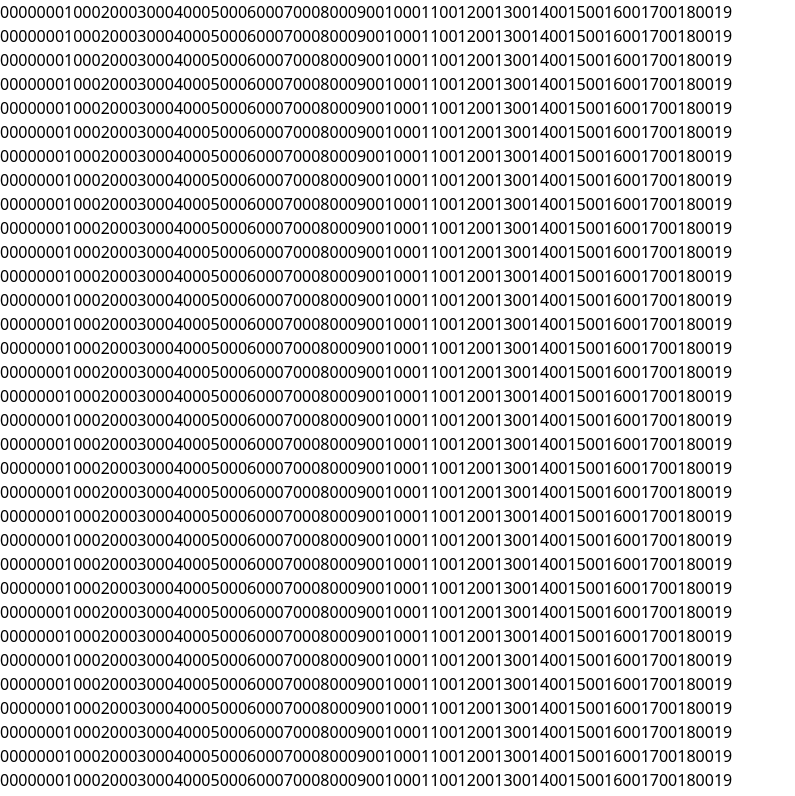
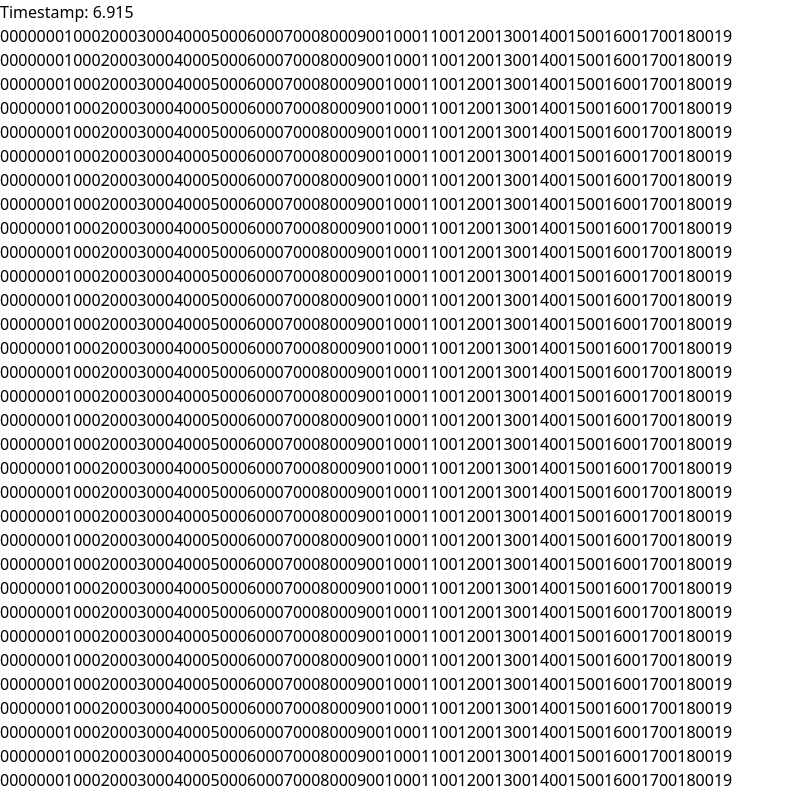
Before and after one commit to JakubWasilczyk/words-highlight, a React (Vite) app: page / in a window 1280 px wide. Shown: the top 796 px of the page, without its empty margins (0-795 px from the left). Built offline with nearby package versions, Linux system fonts and the light colour scheme.

Commit message:
add word searching and uuid

```diff
--- a/package.json
+++ b/package.json
@@ -10,8 +10,10 @@
     "preview": "vite preview"
   },
   "dependencies": {
+    "@types/uuid": "^10.0.0",
     "react": "^18.3.1",
-    "react-dom": "^18.3.1"
+    "react-dom": "^18.3.1",
+    "uuid": "^10.0.0"
   },
   "devDependencies": {
     "@eslint/js": "^9.9.0",
--- a/src/App.tsx
+++ b/src/App.tsx
@@ -1,58 +1,150 @@
 import { useEffect, useMemo, useState } from "react";
+import { v4 } from "uuid";
 
 type Word = {
+  uuid: string;
   start: number;
   end: number;
   text: string;
 };
 
-function getSentence(): Word[][] {
-  return [...Array(1000).keys()].map((i) =>
+const sentence = [...Array(4000).keys()].map((i) =>
   [...Array(20).keys()].map((j) => {
     return {
+      uuid: v4(),
       start: (20 * i + j) / 4,
       end: (20 * i + j + 1) / 4,
       text: j.toString().padStart(4, "0"),
     };
   }),
 );
+
+const useTimer = () => {
+  const [start, setStart] = useState(0);
+  const [timestamp, setTimestamp] = useState(0);
+
+  useEffect(() => {
+    setStart(new Date().getTime());
+  }, [setStart]);
+
+  useEffect(() => {
+    const interval = setInterval(() => {
+      setTimestamp((_) => (new Date().getTime() - start) / 1000);
+    }, 15);
+    return () => {
+      clearInterval(interval);
+    };
+  }, [start]);
+
+  return { timestamp, start } as const;
+};
+
+const Timer = () => {
+  const { timestamp } = useTimer();
+
+  return (
+    <div>
+      <div>Timestamp: {timestamp}</div>
+    </div>
+  );
+};
+
+const BUCKET_SIZE = 3;
+
+const Highlighter = () => {
+  const { timestamp } = useTimer();
+  const words = useMemo(() => sentence, [sentence]);
+  //@ts-ignore
+  const flatWords: Word[] = useMemo(() => [].concat.apply([], words), [words]);
+
+  const timeBucket = useMemo(() => {
+    const maxTime = flatWords[flatWords.length - 1].end;
+
+    const bucketCount = Math.ceil(flatWords.length / BUCKET_SIZE);
+    const timeInterval = Math.ceil(maxTime / bucketCount);
+
+    const bucketIndexes = flatWords.reduce(
+      (acc, curr, i) => {
+        const bucketIndex = Math.floor(curr.end / timeInterval);
+        if (!acc[bucketIndex]) {
+          acc[bucketIndex] = i;
+        }
+        return acc;
+      },
+      {} as Record<number, number>,
+    );
+
+    return {
+      bucketIndexes,
+      timeInterval,
+    };
+  }, [flatWords]);
+
+  const wordIndex = useMemo(() => {
+    const { bucketIndexes, timeInterval } = timeBucket;
+
+    const bucketIndex = Math.floor(timestamp / timeInterval);
+
+    const searchStartIndex = bucketIndexes[bucketIndex] - 1 || 0;
+    const searchEndIndex =
+      (bucketIndexes[bucketIndex + 1] || flatWords.length) + 1;
+
+    const wordIndex = flatWords
+      .slice(searchStartIndex, searchEndIndex)
+      .findIndex((word) => {
+        return word.start <= timestamp && word.end >= timestamp;
+      });
+    if (wordIndex === -1) {
+      return -1;
     }
 
-function App() {
-  const sentence = useMemo(() => getSentence(), []);
+    return wordIndex + searchStartIndex;
+  }, [timestamp, flatWords, timeBucket]);
+
+  const word = useMemo(
+    () => document.getElementById(flatWords[wordIndex]?.uuid),
+    [wordIndex],
+  );
+  if (!word) {
+    return null;
+  }
+
+  // Some easy padding to make it look a lil nicer
+  const paddingHeight = 2;
+  const paddingWidth = 3;
+  const top = word?.offsetTop - paddingHeight;
+  const left = word?.offsetLeft - paddingWidth;
+  const width = word?.offsetWidth + paddingWidth * 2;
+  const height = word?.offsetHeight + paddingHeight * 2;
 
   return (
+    <div
+      className="absolute z-10 ease-out transition-all backdrop-invert duration-200 bg-indigo-300/50 rounded-lg"
+      style={{ top, left, width, height }}
+    ></div>
+  );
+};
+
+function App() {
+  return (
     <main className="container mx-auto py-4">
+      <Timer />
       <section className="relative">
         {sentence.map((s, id) => (
-          <SentenceComponent
-            key={`sentence-${id}`}
-            sentenceId={`${id}`}
-            sentence={s}
-          />
+          <SentenceComponent key={id} sentence={s} />
         ))}
-        <Cursor data={sentence} />
+        <Highlighter />
       </section>
     </main>
   );
 }
 export default App;
 
-function SentenceComponent({
-  sentenceId,
-  sentence,
-}: {
-  sentenceId: string;
-  sentence: Word[];
-}) {
+function SentenceComponent({ sentence }: { sentence: Word[] }) {
   return (
     <div className="space-x-2">
-      {sentence.map((w, wordId) => (
-        <WordComponent
-          id={`sentence-${sentenceId}-word-${wordId}`}
-          key={`sentence-${sentenceId}-word-${wordId}`}
-          word={w}
-        />
+      {sentence.map((w) => (
+        <WordComponent id={w.uuid} key={w.uuid} word={w} />
       ))}
     </div>
   );
@@ -61,45 +153,3 @@ function SentenceComponent({
 function WordComponent({ word, id }: { word: Word; id: string }) {
   return <span id={id}>{word.text}</span>;
 }
-
-// This is where the magic happens. It is just a background that will jump from word to word
-// This is the only thing that gets rerendered whenever timestamp changes.
-function Cursor({ data }: { data: Word[][] }) {
-  const [sentenceId, setSentenceId] = useState(0);
-  const [wordId, setWordId] = useState(0);
-
-  // This is just an example to see the effect itself
-  // here probably the best thing would be a monitor of current timestamp and hashmap that finds the correct word
-  // the hashmap key could be the word's DOM ID to make it easier to find
-  useEffect(() => {
-    const interval = setInterval(() => {
-      const newWordId = wordId + 1;
-      // Check if next the sentence
-      if (newWordId == data[sentenceId].length) {
-        setWordId(0);
-        setSentenceId(sentenceId + 1);
-        return;
-      }
-      // Just go to next word same sentence
-      setWordId(newWordId);
-    }, 1000);
-    return () => clearInterval(interval);
-  }, [wordId, sentenceId, data]);
-
-  const word = document.getElementById(`sentence-${sentenceId}-word-${wordId}`);
-  if (!word) return <></>; // Word not found, possible bad id
-
-  // Some easy padding to make it look a lil nicer
-  const paddingHeight = 2;
-  const paddingWidth = 3;
-  const top = word.offsetTop - paddingHeight;
-  const left = word.offsetLeft - paddingWidth;
-  const width = word.offsetWidth + paddingWidth * 2;
-  const height = word.offsetHeight + paddingHeight * 2;
-  return (
-    <div
-      className="absolute z-10 ease-out transition-all backdrop-invert duration-500 bg-indigo-300/50 rounded-lg"
-      style={{ top, left, width, height }}
-    ></div>
-  );
-}
```
Also changed, not shown: 1 other file (tests, documents, lock files or other folders). Lines whose indentation alone changed are shown as unchanged.
